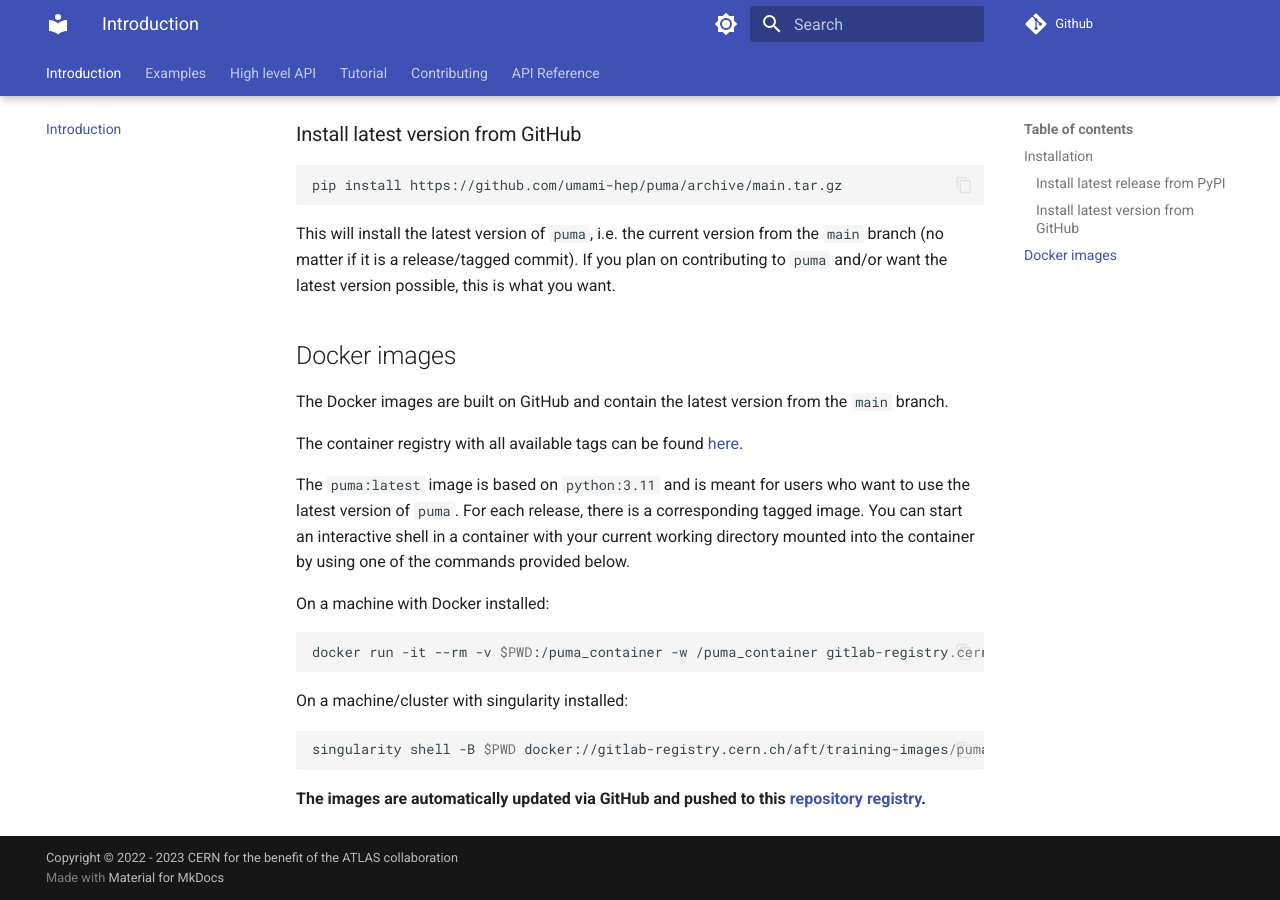
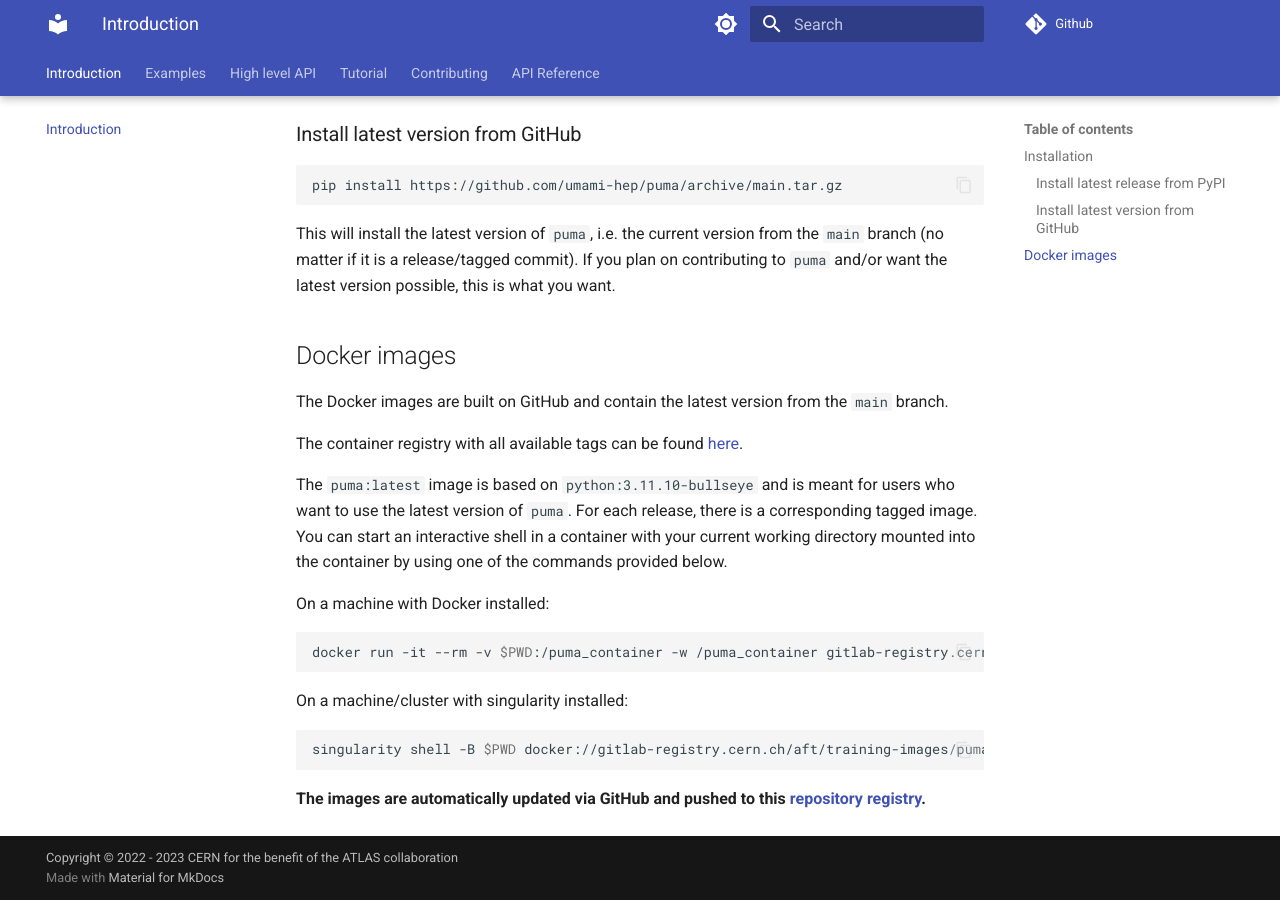
Before and after one commit to umami-hep/puma, an MkDocs documentation site: the page built from docs/index.md, in a window 1280 px wide and 900 px high, scrolled down 704 px. Built offline with MkDocs 1.6.1 and Material for MkDocs 9.7.7, drawn with Linux system fonts in a browser that asks for light colours; comment, search, counter and statistics services are not loaded.

Commit message:
Switching back

```diff
--- a/docs/index.md
+++ b/docs/index.md
@@ -49,7 +49,7 @@
 The container registry with all available tags can be found
 [here](https://gitlab.cern.ch/aft/training-images/puma-images/container_registry/13727).
 
-The `puma:latest` image is based on `python:3.11` and is meant for users who want to use the latest version of `puma`. For each release, there is a corresponding tagged image.
+The `puma:latest` image is based on `python:3.11.10-bullseye` and is meant for users who want to use the latest version of `puma`. For each release, there is a corresponding tagged image.
 You can start an interactive shell in a container with your current working directory
 mounted into the container by using one of the commands provided below.
 
```
Also changed, not shown: README.md (+1 -1 lines), 2 other files.
